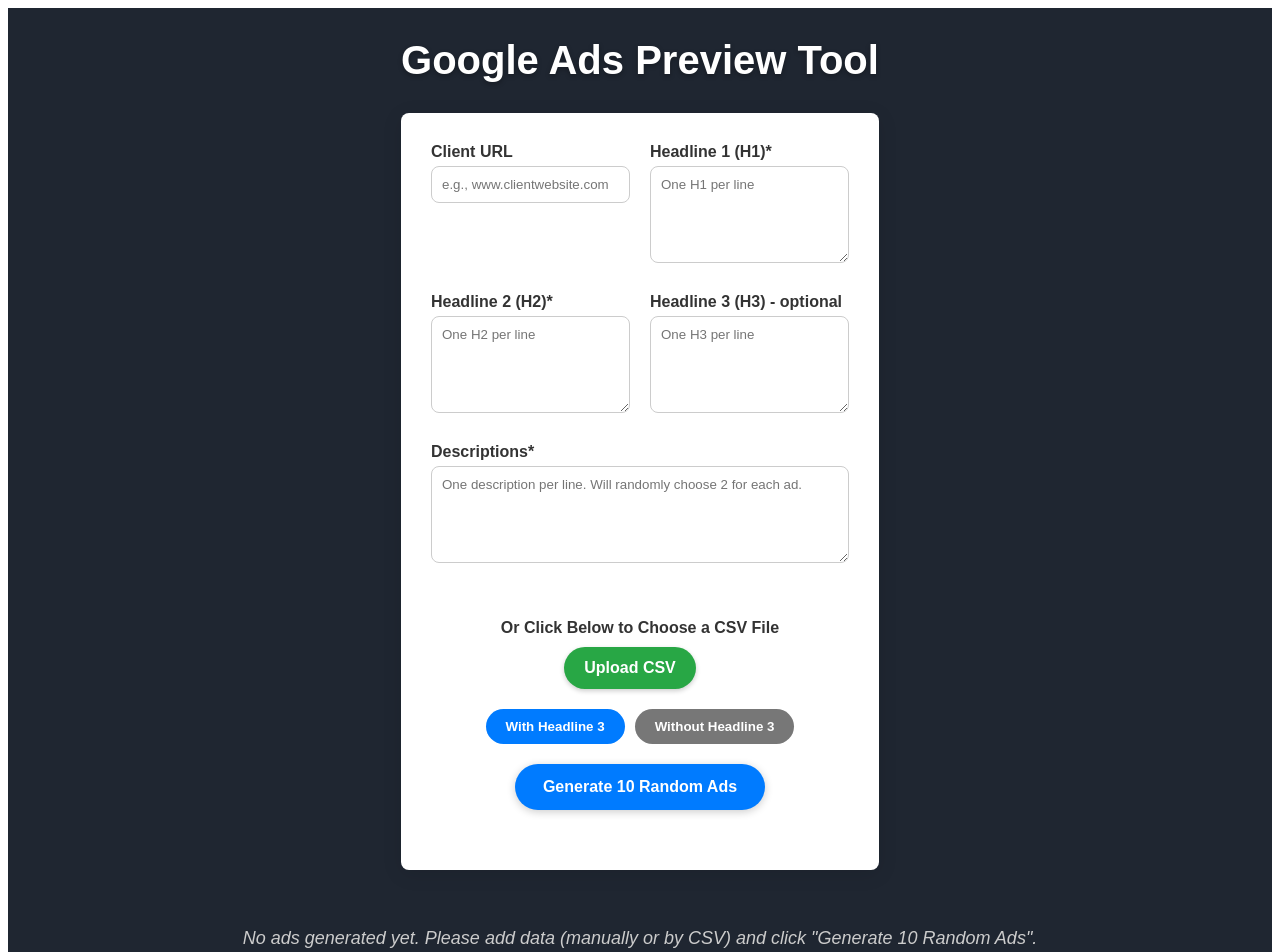
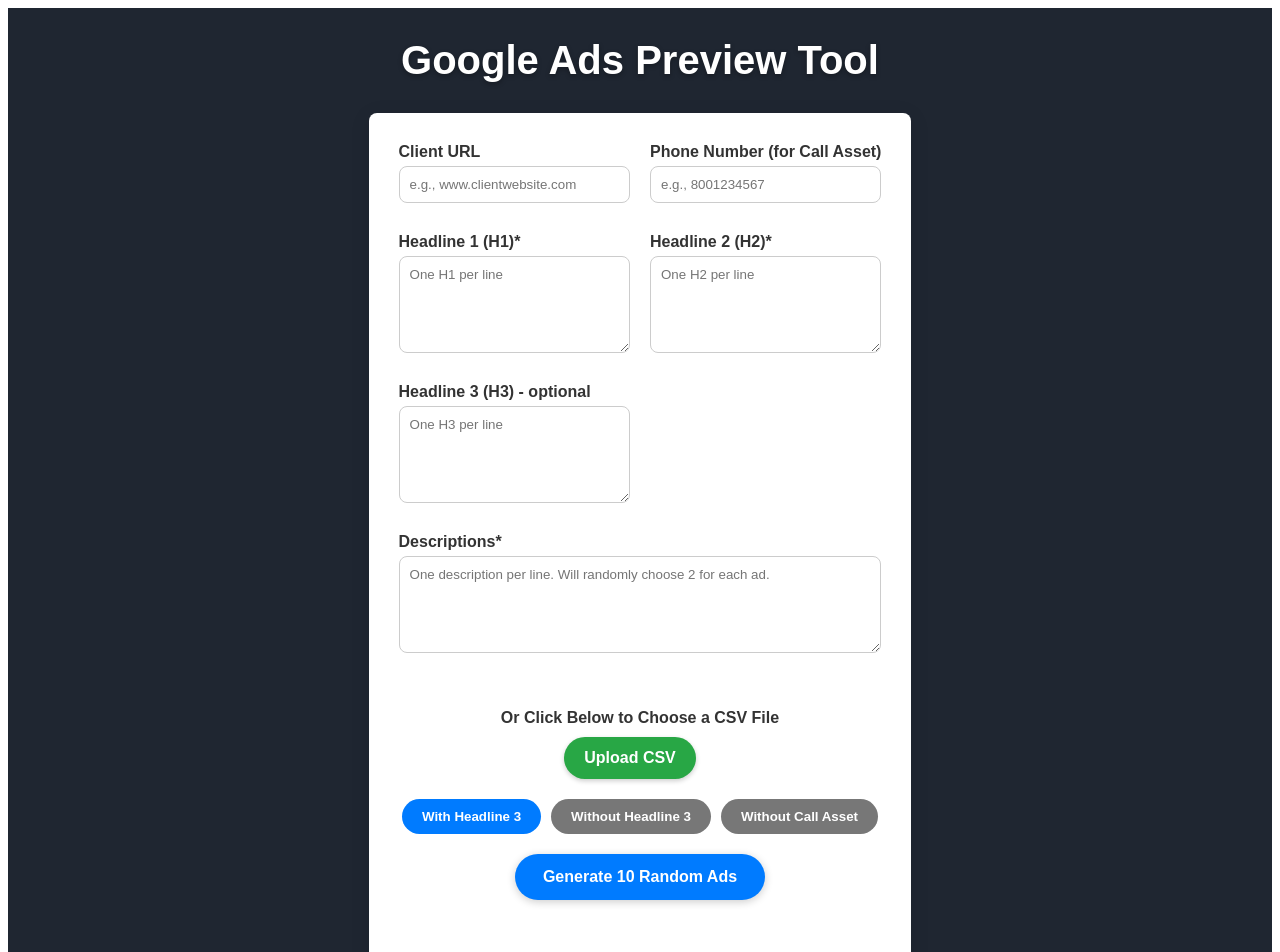
Before and after one commit to tarbatoma/GOOGLE-ADS-PREVIEW, a React (Create React App) app: page / in a window 1280 px wide. Shown: the top 952 px of the page. Built offline with nearby package versions, Linux system fonts and the light colour scheme.

Commit message:
am adaugat functia de call asset

```diff
--- a/src/App.js
+++ b/src/App.js
@@ -18,9 +18,13 @@
   const [uploadMessage, setUploadMessage] = useState('');
   const [useHeadline3, setUseHeadline3] = useState(true);
 
+  // Stare pentru call asset
+  const [useCallAsset, setUseCallAsset] = useState(false);
+
+  // Stare pentru phone number
+  const [phoneNumber, setPhoneNumber] = useState('');
+
   const dropRef = useRef(null);
-
-  // Nou: stare pentru link-ul de preview generat
   const [previewLink, setPreviewLink] = useState('');
 
   function getRandomItem(array) {
@@ -29,7 +33,7 @@
   }
 
   async function saveAdsToFirestore(ads) {
-    const expiresAt = Date.now() + (30 * 24 * 60 * 60 * 1000); // 30 de zile
+    const expiresAt = Date.now() + (30 * 24 * 60 * 60 * 1000);
     const docRef = await addDoc(collection(db, "adsPreviews"), {
       ads,
       expiresAt
@@ -63,14 +67,20 @@
         d2 = d2Candidate;
       }
 
-      ads.push({ h1, h2, h3, d1, d2, link: clientLink || 'www.example.com' });
+      const ad = { h1, h2, h3, d1, d2, link: clientLink || 'www.example.com' };
+
+      // Daca e setat call asset si avem un numar
+      if (useCallAsset && phoneNumber.trim() !== '') {
+        ad.phoneNumber = phoneNumber.trim();
+      }
+
+      ads.push(ad);
     }
     setGeneratedAds(ads);
 
-    // Salvăm ad-urile în Firestore și obținem un ID
     const docId = await saveAdsToFirestore(ads);
     const link = `${window.location.origin}/preview/${docId}`;
-    setPreviewLink(link); // Setăm link-ul în state
+    setPreviewLink(link);
   };
 
   const handleFiles = (files) => {
@@ -93,7 +103,6 @@
         const newH3 = [];
         const newDesc = [];
 
-        // Columns: A=0 (Website), B=1(H1), D=3(H2), F=5(H3), H=7(Description)
         for (let i = 1; i < data.length; i++) {
           const row = data[i];
           if (row && row.length > 7) {
@@ -205,6 +214,7 @@
           headlines3={headlines3} setHeadlines3={setHeadlines3}
           descriptions={descriptions} setDescriptions={setDescriptions}
           clientLink={clientLink} setClientLink={setClientLink}
+          phoneNumber={phoneNumber} setPhoneNumber={setPhoneNumber}
         />
         <div style={{ textAlign: 'center', marginBottom: '30px' }}>
           <div style={{ marginBottom: '20px', display:'flex', justifyContent:'center', alignItems:'center', flexDirection:'column' }}>
@@ -267,10 +277,25 @@
                 color: '#fff',
                 border: 'none',
                 borderRadius: '20px',
+                fontWeight: 'bold',
+                marginRight:'10px'
+              }}
+            >
+              Without Headline 3
+            </button>
+            <button
+              onClick={() => setUseCallAsset(!useCallAsset)}
+              style={{
+                padding: '10px 20px',
+                cursor: 'pointer',
+                background: useCallAsset ? '#007BFF' : '#777',
+                color: '#fff',
+                border: 'none',
+                borderRadius: '20px',
                 fontWeight: 'bold'
               }}
             >
-              Without Headline 3
+              {useCallAsset ? 'With Call Asset' : 'Without Call Asset'}
             </button>
           </div>
 
@@ -300,7 +325,6 @@
             Generate 10 Random Ads
           </button>
 
-          {/* Afișăm butonul de copiere link doar dacă previewLink este setat */}
           {previewLink && (
             <div style={{ marginTop: '20px' }}>
               <p style={{color:'#333', marginBottom:'10px'}}>Your preview link:</p>
--- a/src/PreviewPage.js
+++ b/src/PreviewPage.js
@@ -89,7 +89,6 @@
             e.currentTarget.style.transform = 'translateY(0)';
             e.currentTarget.style.boxShadow = '0 1px 3px rgba(0,0,0,0.1)';
           }}>
-            {/* Simulare stil Google Ads */}
             <div style={{
               fontSize: '12px',
               color: '#5f6368',
@@ -131,12 +130,28 @@
             </p>
             <p style={{
               fontSize: '14px',
-              margin: '0',
+              margin: '0 0 5px',
               color: '#202124',
               lineHeight: '1.4'
             }}>
               {ad.d2}
             </p>
+            {ad.phoneNumber && (
+              <p style={{
+                fontSize:'14px',
+                margin:'10px 0 0',
+                color:'#202124',
+                lineHeight:'1.4',
+                fontWeight:'bold',
+                wordBreak:'break-word',
+                display:'flex',
+                alignItems:'center',
+                gap:'5px'
+              }}>
+                <span style={{fontSize:'16px'}}>📞</span>
+                Call {ad.phoneNumber}
+              </p>
+            )}
           </div>
         ))}
       </div>
--- a/src/components/AdsList.js
+++ b/src/components/AdsList.js
@@ -1,3 +1,4 @@
+// AdsList.js
 import React from 'react';
 
 function AdsList({ ads }) {
@@ -34,7 +35,7 @@
             key={index}
             style={{
               background: '#fff',
-              width: '100%', // Schimbat de la maxWidth
+              width: '100%',
               border: '1px solid #ddd',
               padding: '15px',
               boxShadow: '0 1px 3px rgba(0,0,0,0.1)',
@@ -52,7 +53,6 @@
               e.currentTarget.style.boxShadow = '0 1px 3px rgba(0,0,0,0.1)';
             }}
           >
-            {/* Simulare stil Google Ads */}
             <div style={{ fontSize: '12px', color: '#5f6368', marginBottom: '2px' }}>
               Sponsored
             </div>
@@ -65,7 +65,7 @@
               color: '#1a0dab',
               fontWeight: 'normal',
               lineHeight: '1.4',
-              wordBreak: 'break-word' // Permite cuvintelor să se rupă dacă sunt prea lungi
+              wordBreak: 'break-word'
             }}>
               {[ad.h1, ad.h2, ad.h3].filter(Boolean).join(' | ')}
             </h3>
@@ -75,6 +75,24 @@
             <p style={{ fontSize: '14px', margin: '0', color: '#202124', lineHeight: '1.4', wordBreak: 'break-word' }}>
               {ad.d2}
             </p>
+
+            {ad.phoneNumber && (
+              <p style={{
+                fontSize:'14px',
+                margin:'10px 0 0',
+                color:'#202124',
+                lineHeight:'1.4',
+                fontWeight:'bold',
+                wordBreak:'break-word',
+                display:'flex',
+                alignItems:'center',
+                gap:'5px'
+              }}>
+                {/* Iconita de telefon */}
+                <span style={{fontSize:'16px'}}>📞</span>
+                Call {ad.phoneNumber}
+              </p>
+            )}
           </div>
         ))}
       </div>
--- a/src/components/InputForm.js
+++ b/src/components/InputForm.js
@@ -1,3 +1,4 @@
+// InputForm.js
 import React from 'react';
 
 function InputForm({
@@ -5,7 +6,8 @@
   headlines2, setHeadlines2,
   headlines3, setHeadlines3,
   descriptions, setDescriptions,
-  clientLink, setClientLink
+  clientLink, setClientLink,
+  phoneNumber, setPhoneNumber
 }) {
 
   const handleChange = (setter) => (e) => {
@@ -57,6 +59,20 @@
           placeholder="e.g., www.clientwebsite.com"
           value={clientLink}
           onChange={(e) => setClientLink(e.target.value)}
+          style={inputStyle}
+          onFocus={handleFocus}
+          onBlur={handleBlur}
+        />
+      </div>
+
+      <div style={{ display: 'flex', flexDirection: 'column' }}>
+        <label htmlFor="phone" style={labelStyle}>Phone Number (for Call Asset)</label>
+        <input
+          id="phone"
+          type="text"
+          placeholder="e.g., 8001234567"
+          value={phoneNumber}
+          onChange={(e) => setPhoneNumber(e.target.value)}
           style={inputStyle}
           onFocus={handleFocus}
           onBlur={handleBlur}
```
